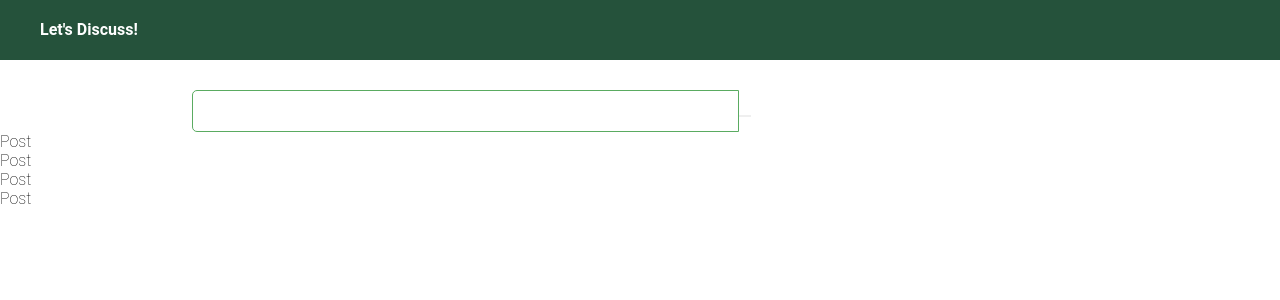
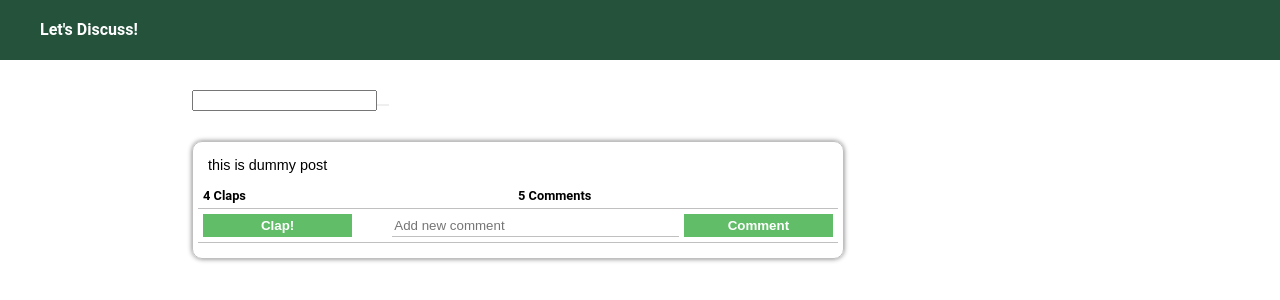
Before and after one commit to bhuwanadhikari/lets-discuss-frontend, a React (Create React App) app: page / in a window 1280 px wide. Shown: the top 300 px of the page. Built offline with nearby package versions, Linux system fonts and the light colour scheme; a web font is replaced by a local one.

Commit message:
Update Post

```diff
--- a/src/App.js
+++ b/src/App.js
@@ -2,6 +2,7 @@ import React from 'react';
 
 import Header from './components/Header/Header';
 import AddPost from './components/AddPost/AddPost';
+import Post from './components/Post/Post';
 
 class App extends React.Component {
 
@@ -10,10 +11,7 @@ class App extends React.Component {
       <div className="App">
         <Header />
         <AddPost />
-        <div>Post</div>
-        <div>Post</div>
-        <div>Post</div>
-        <div>Post</div>
+        <Post />
        </div>
     );
   }
--- a/src/components/Input/Input.js
+++ b/src/components/Input/Input.js
@@ -1,10 +1,14 @@
 import React from 'react';
 import './Input.css';
 
-function Input (){
+function Input(props) {
 
     return (
-        <input className = "BigInput"/>
+        <input
+            className={props.inputSize}
+            placeholder={props.placeholder}
+            onChange = {props.changed}
+        />
     )
 }
 
--- a/src/components/Post/Post.js
+++ b/src/components/Post/Post.js
@@ -5,21 +5,46 @@ import Input from '../Input/Input';
 
 class Post extends React.Component {
 
-    render(){
+
+    onClapHandler = () => {
+        console.log("clapped");
+    }
+
+    onCommentHandler = () => {
+        console.log("commented");
+    }
+
+    onChangeHandler = () => {
+        console.log("Changed");
+    }
+
+    render() {
         return (
             <div className="Container PostContainer">
-                <div className = "PostText">this is dummy post</div>
-                <div className = "Wrapper">
-                    <div className = "Label">4 Claps</div>
-                    <div className = "Label">5 Comments</div>
+                <div className="PostText">this is dummy post</div>
+                <div className="Wrapper">
+                    <div className="Label">4 Claps</div>
+                    <div className="Label">5 Comments</div>
                 </div>
-                <div className = "Wrapper">
-                    <Button btnSize = "SmallButton" clicked = {} title = "Clap!" />
-                    <Input inputSize = "SmallInput" />
-                    <Button btnSize = "SmallButton" clicked = {} title = "Comment"/>
+                <div className="Wrapper">
+                    <Button
+                        btnSize="SmallButton"
+                        clicked={this.onClapHandler}
+                        title="Clap!"
+                    />
+                    <Input
+                        inputSize="SmallInput"
+                        changed = {this.onChangeHandler}
+                        placeholder = "Add new comment"
+                    />
+                    <Button
+                        btnSize="SmallButton"
+                        clicked={this.onCommentHandler}
+                        title="Comment"
+                    />
 
                 </div>
-                <div className = "Comments"></div>
+                <div className="Comments"></div>
             </div>
         )
     }
```
